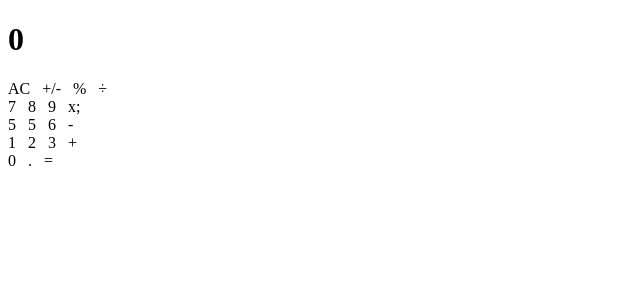
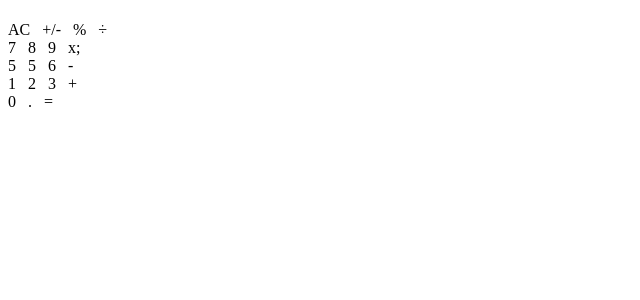
Before and after one commit to oloomoses/math-magician, a React (Create React App) app: page / in a window 1280 px wide. Shown: the top 300 px of the page, without its empty margins (0-640 px from the left). Built offline with nearby package versions, Linux system fonts and the light colour scheme.

Commit message:
add calculate in App component

```diff
--- a/src/components/App.js
+++ b/src/components/App.js
@@ -1,10 +1,11 @@
 import Display from './Display';
 import ButtonPanel from './ButtonPanel';
+import calculate from '../logic/calculate';
 
 function App() {
   return (
     <>
-      <Display />
+      <Display result={calculate} />
       <ButtonPanel />
     </>
   );
```
